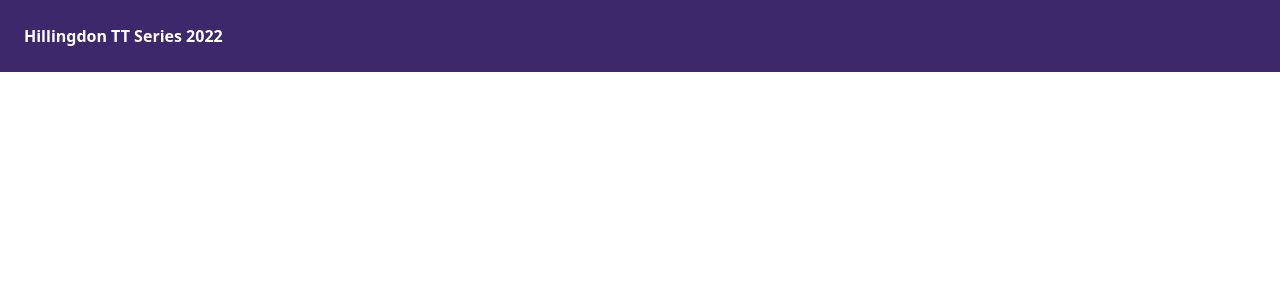
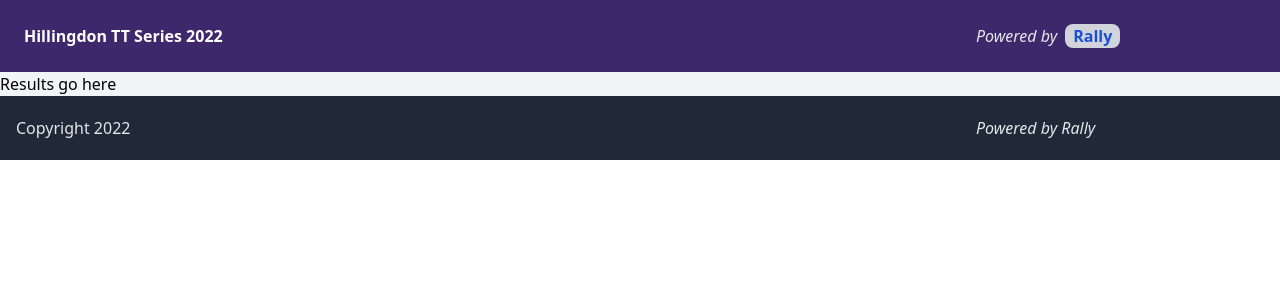
Before and after one commit to ben05allen/Hillingdon_DB, a FastAPI app: page / in a window 1280 px wide. Shown: the top 300 px of the page. Run offline with FastAPI, Linux system fonts and the light colour scheme; parts of the project's set-up code (start-up, migrations or seed data) failed here and were passed over; some libraries are stand-ins or nearby versions.

```diff
--- /dev/null
+++ b/RB_Query.sql
@@ -0,0 +1,16 @@
+SELECT name, sum(strftime('%s', '0'||total_time) - strftime('%s','00:00:00')) seconds
+FROM
+	(SELECT RBEligible.name, eventresult.total_time, row_number() OVER (PARTITION BY name ORDER BY total_time ASC) AS fastest
+	FROM
+		(SELECT rider.name, rider.rider_id, rider.isFemale, rider.isJunior, COUNT(rider.name) Ridden
+		FROM eventresult
+		INNER JOIN rider ON rider.rider_id = eventresult.rider_id
+		WHERE (eventresult.laps_completed = 11 AND eventresult.category LIKE '%RB%')
+		GROUP BY rider.name
+		HAVING Ridden > 5
+		ORDER BY Ridden DESC ) As RBEligible
+	INNER JOIN eventresult ON eventresult.rider_id = RBEligible.rider_id
+	ORDER BY name, total_time)
+WHERE fastest <= 6
+GROUP BY name
+ORDER BY seconds
--- a/database.py
+++ b/database.py
@@ -1,5 +1,5 @@
 from datetime import date
-from typing import Optional, List
+from typing import Optional
 from sqlmodel import SQLModel, create_engine, Field, Relationship
 
 
@@ -14,14 +14,14 @@ class Rider(SQLModel, table=True):
     isJunior: bool
     isFemale: bool
 
-    results: List['EventResult'] =  Relationship(back_populates='rider')
+    results: list['EventResult'] =  Relationship(back_populates='rider')
 
 
 class Event(SQLModel, table=True):
     event_id: int = Field(default=None, primary_key=True)
     date: date
 
-    results: List['EventResult'] = Relationship(back_populates='event')
+    results: list['EventResult'] = Relationship(back_populates='event')
 
 
 class EventResult(SQLModel, table=True):
--- a/main.py
+++ b/main.py
@@ -57,6 +57,11 @@ async def startup_event():
 def home(request: Request):
     context = {'request': request}
     return templates.TemplateResponse('index.html', context)
+
+
+@app.get('/fastestlaps/')
+def select_fastest_laps():
+    return None
 
 
 @app.get('/events/', response_model=List[Event])
--- a/templates/index.html
+++ b/templates/index.html
@@ -4,11 +4,34 @@
     <meta charset="UTF-8">
     <meta http-equiv="X-UA-Compatible" content="IE=edge">
     <meta name="viewport" content="width=device-width, initial-scale=1.0">
+    <meta name="keywords" content="Westerley, Hillingdon, TT">
+    <meta name="description" content="Results from Westerley's Hillingdon TT Series">
     <title>Hillingdon TT Series 2022</title>
     <script src="https://unpkg.com/htmx.org@1.6.1"></script>
     <script src="https://cdn.tailwindcss.com"></script>
 </head>
 <body>
-    <h2 class="p-6 font-bold text-white bg-[#3c286b]">Hillingdon TT Series 2022</h2>
+
+    <div class="flex mx-auto">
+        <h2 class="p-6 font-bold text-xl2 text-white bg-[#3c286b] w-3/4">Hillingdon TT Series 2022</h2>
+        <div class="flex p-4 text-gray-200 text-right bg-[#3c286b] w-1/4 items-center">
+            <em>Powered by</em>
+            <div class="bg-gray-300 mx-2 text-blue-700 font-bold hover:bg-gray-200 rounded-lg px-2">
+                Rally
+            </div>
+        </div>
+    </div>
+
+    <div class="bg-gray-100">
+        Results go here
+    </div>
+
+    <footer>
+        <div class="bg-gray-800 flex text-gray-200 mx-auto py-5">
+            <p class="px-4 text-left w-3/4">Copyright 2022</p>
+            <p class="px-4 text-right"> <em>Powered by Rally</em></p>
+        </div>
+    </footer>
+
 </body>
 </html>
```
Also changed, not shown: README.md, dependencies.py (line endings or trailing spaces), routers/results.py (line endings or trailing spaces), 1 other file.
